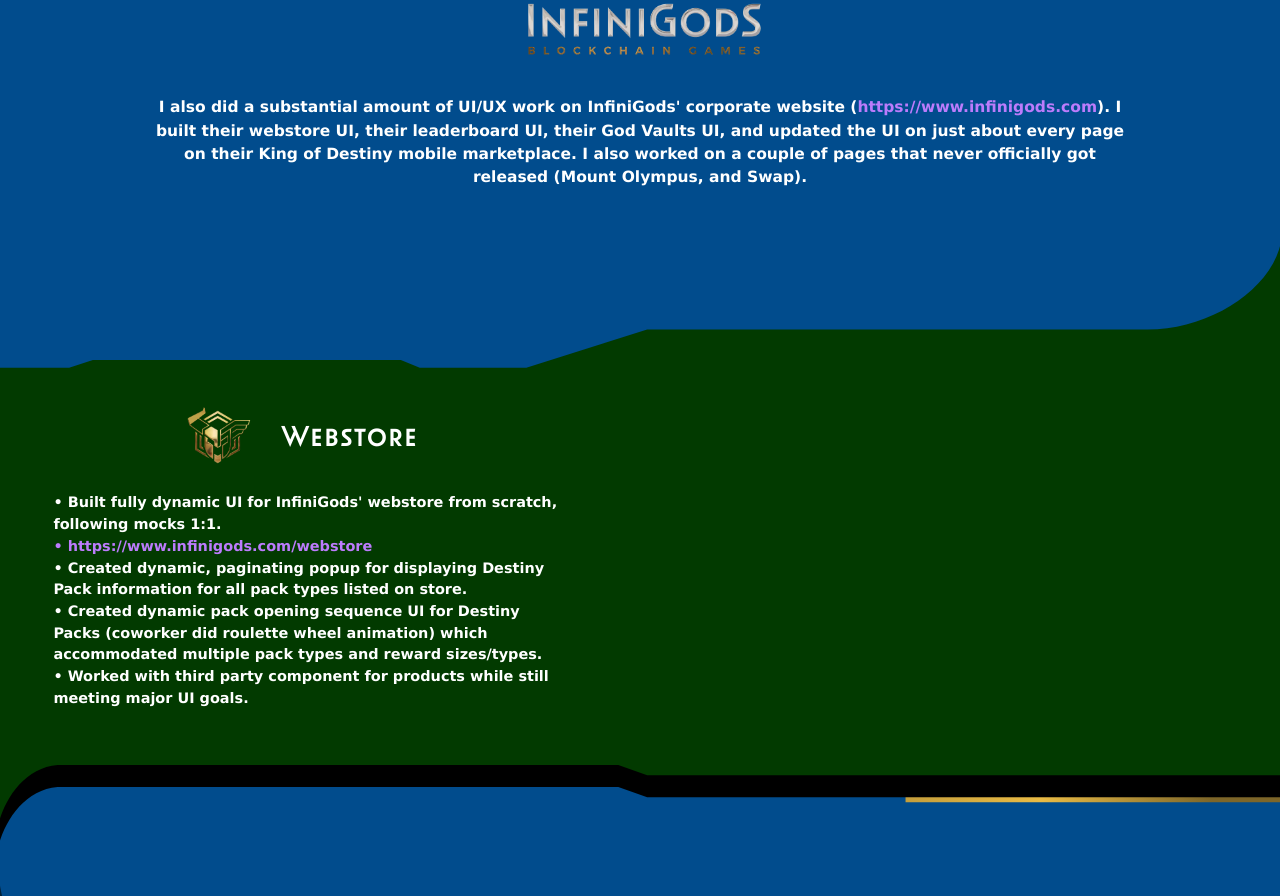
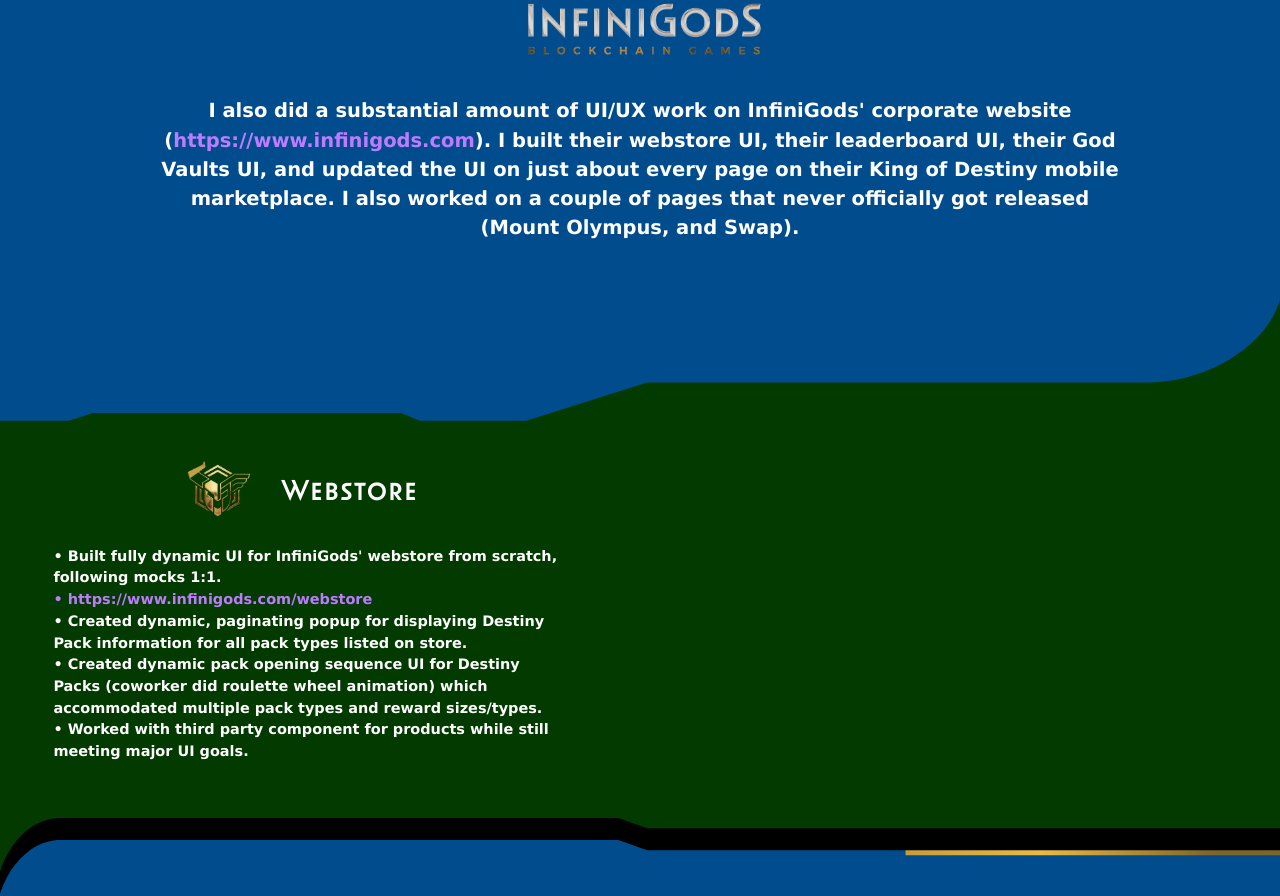
Before and after one commit to joeymcm2019/portfolio, a Next.js app: page / in a window 1280 px wide. Shown: the part 6516-7412 px from the top of the page. Built offline with nearby package versions, Linux system fonts and the light colour scheme.

Commit message:
margin update.

```diff
--- a/src/components/profile/Profile.module.scss
+++ b/src/components/profile/Profile.module.scss
@@ -370,7 +370,7 @@
 
       line-height: 150% !important;
 
-      font-size: 15.5px;
+      font-size: 19.5px;
 
       @include dynamicControl(
         (
@@ -397,7 +397,7 @@
           width: 460px,
           margin-top: 20px,
           font-size: 15.5px,
-          margin-bottom: 60px,
+          margin-bottom: 50px,
         ),
         $targetWidth: 532.9px,
         $important: true
@@ -411,11 +411,17 @@
     .role2 {
       @include mobileControl2(
         (
-          margin-bottom: 10px,
+          margin-bottom: 15px,
         ),
         $important: true,
         $targetWidth: 532.9px
       );
+    }
+
+    .role1 {
+      @media (max-width: 950.98px) and (min-width: 599.9px) {
+        margin-bottom: 25px !important;
+      }
     }
 
     .experience_sections {
--- a/src/components/profile/Profile.tsx
+++ b/src/components/profile/Profile.tsx
@@ -95,7 +95,11 @@
               />
             </button>
           </div>
-          <Typography variant="h4" font="primary" className={s.role}>
+          <Typography
+            variant="h4"
+            font="primary"
+            className={classNames(s.role, s.role1)}
+          >
             While working for InfiniGods, by far the biggest project I worked on
             was their Valhalla Foundation site (
             <a href="https://www.valhallafoundation.xyz" target="_blank">
```
